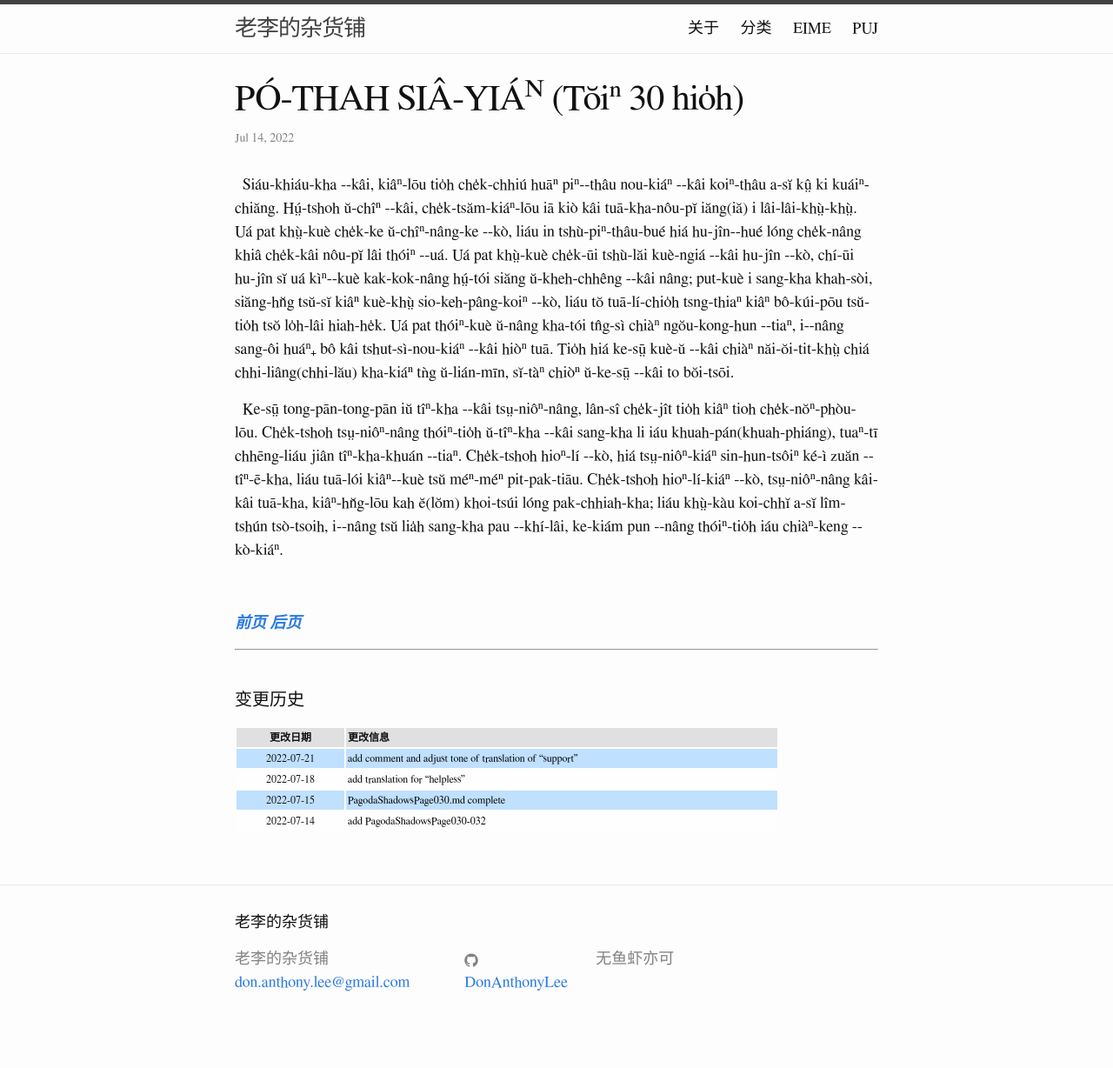
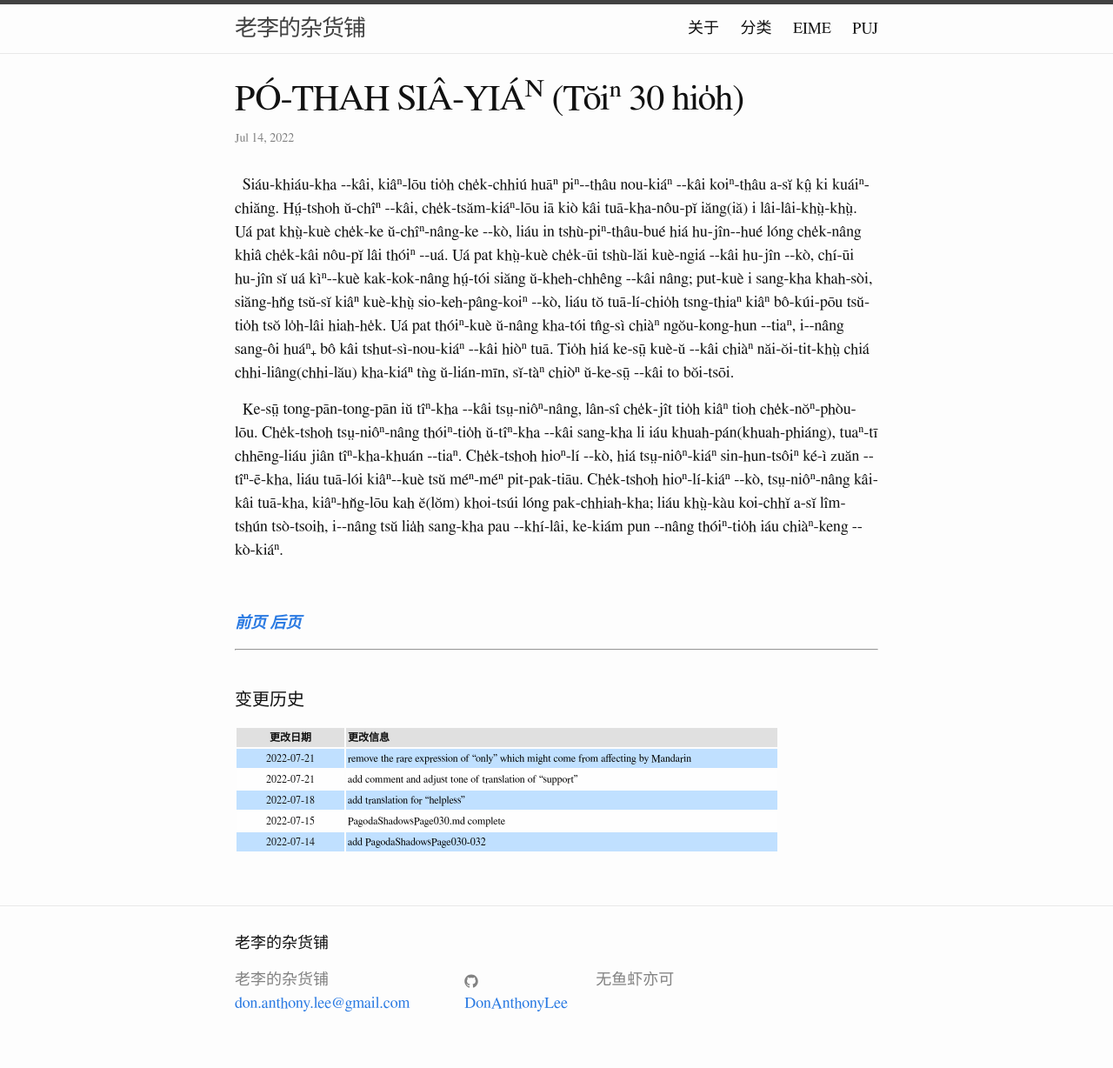
Before and after one commit to DonAnthonyLee/DonAnthonyLee.github.io, a Jekyll site: the page built from docs/puj/PagodaShadowsPage030.md, in a window 1280 px wide. Shown: the whole page at 87% size. Built offline with Jekyll 4.4.1, drawn with Linux system fonts in a browser that asks for light colours; some web fonts are replaced; before the commit the page ends 1204 px from its top, so only the background shows below that.

Commit message:
update changelog of PagodaShadowsPage030.md (INGORE_CHANGELOG)

```diff
--- a/docs/puj/PagodaShadowsPage030.md
+++ b/docs/puj/PagodaShadowsPage030.md
@@ -50,6 +50,7 @@
 
 | 更改日期 | 更改信息 |
 | --- | --- |
+| 2022-07-21 | <a href="https://github.com/DonAnthonyLee/DonAnthonyLee.github.io/commit/1d8672f8946260feaad6cc048bf6a7b807f26c23" target="_blank">remove the rare expression of "only" which might come from affecting by Mandarin</a> |
 | 2022-07-21 | <a href="https://github.com/DonAnthonyLee/DonAnthonyLee.github.io/commit/49c59c00f044996e65de2d7594deb7db31855520" target="_blank">add comment and adjust tone of translation of "support"</a> |
 | 2022-07-18 | <a href="https://github.com/DonAnthonyLee/DonAnthonyLee.github.io/commit/b59dce077ee6e452b495ea32e70aebd942f9bab0" target="_blank">add translation for "helpless"</a> |
 | 2022-07-15 | <a href="https://github.com/DonAnthonyLee/DonAnthonyLee.github.io/commit/aee2a7d788aaf20827db71950fa648d014ccfed3" target="_blank">PagodaShadowsPage030.md complete</a> |
```
